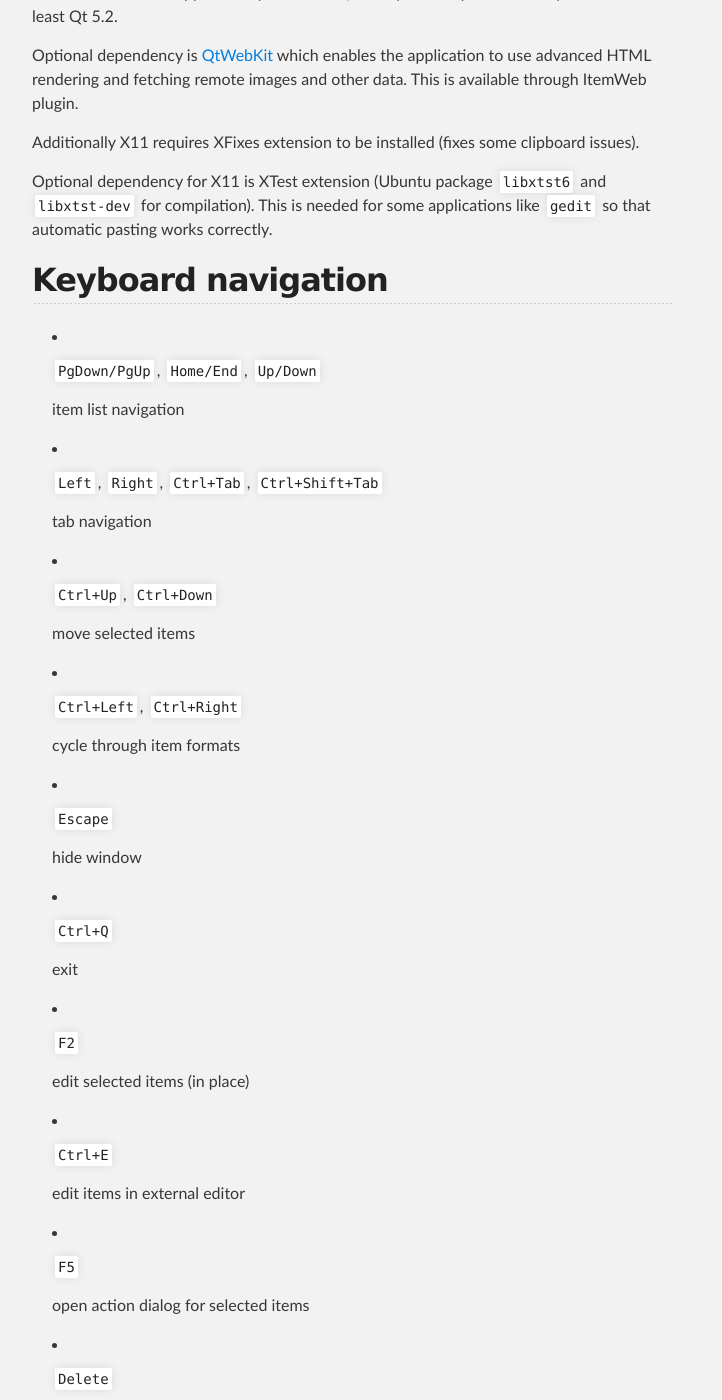
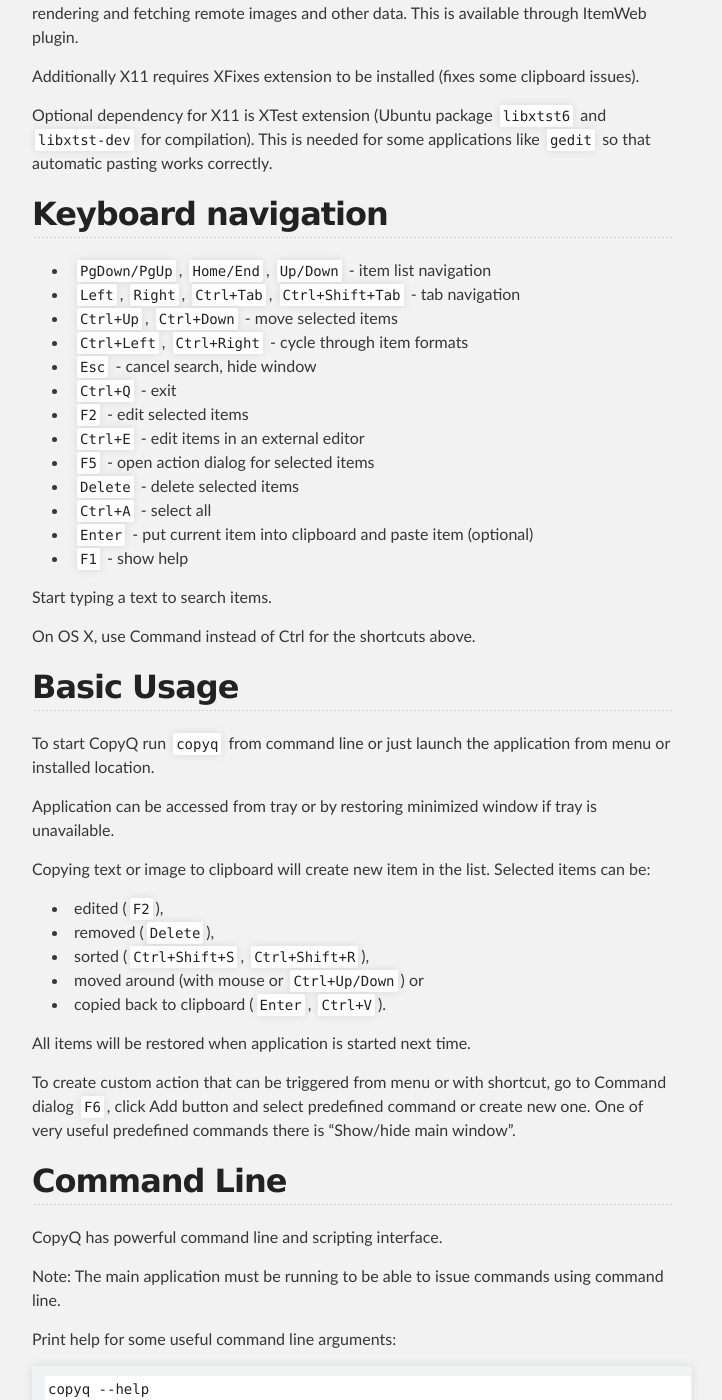
Before and after one commit to hluk/CopyQ, a Jekyll site: the page built from index.md, in a window 1280 px wide and 1400 px high, scrolled down 4631 px. Shown: the whole window, without its empty margins (288-1010 px from the left). Built offline with Jekyll 4.4.1, drawn with Linux system fonts in a browser that asks for light colours; some of the changed text lies outside the part shown.

Commit message:
Update from master

````diff
--- a/index.md
+++ b/index.md
@@ -4,8 +4,7 @@
 
 CopyQ is advanced clipboard manager with editing and scripting features.
 
-Links
------
+## Links
 
 - [Downloads](https://github.com/hluk/CopyQ/releases)
 - [Wiki](https://github.com/hluk/CopyQ/wiki)
@@ -14,8 +13,7 @@
 - [Donate](https://www.bountysource.com/teams/copyq)
 - [Scripting Reference](https://github.com/hluk/CopyQ/blob/master/src/scriptable/README.md)
 
-Overview
---------
+## Overview
 
 CopyQ monitors system clipboard and saves its content in customized tabs.
 Saved clipboard can be later copied and pasted directly into any application.
@@ -29,8 +27,7 @@
 * passed to or changed by custom commands,
 * or simply removed.
 
-Screenshots
------------
+## Screenshots
 
 ![Preview](images/application.png)
 ![Items](images/screenshot-items.png)
@@ -40,8 +37,7 @@
 ![Run Action and Create Items](images/screenshot-action.png)
 ![Open in Web Browser](images/screenshot-browser.png)
 
-Features
---------
+## Features
 
 * Support for Linux, Windows and OS X 10.9+
 * Store text, HTML, images or any other custom formats
@@ -56,18 +52,17 @@
 * Support for simple Vim-like editor and shortcuts
 * Many more features
 
-Install and Run
----------------
+## Install and Run
 
 To install CopyQ, use the binary package or installer provided for your system. For system-specific information, please see below. For unlisted systems, please follow the instructions in
 [INSTALL](https://github.com/hluk/CopyQ/blob/master/INSTALL) to build the
 application.
 
-## Windows
+### Windows
 
 On Windows you can install [Chocolatey package](https://chocolatey.org/packages/copyq).
 
-## Ubuntu
+### Ubuntu
 
 Install and keep CopyQ always up to date by running the following three commands from the terminal:
 
@@ -77,7 +72,7 @@
 $ sudo apt install copyq
 ```
 
-## Starting CopyQ
+### Starting CopyQ
 
 To start CopyQ run `copyq` command without parameters. The application main
 window is accessible by clicking on system tray icon or running `copyq toggle`.
@@ -85,16 +80,14 @@
 To exit the application select Exit from tray menu or press Ctrl-Q keys in the
 application window.
 
-Developers and Translators
--------------------------
+## Developers and Translators
 
 If you want to help with translating, fixing or writing code read
 [HACKING](https://github.com/hluk/CopyQ/blob/master/HACKING) file.
 
 [![Translations](https://hosted.weblate.org/widgets/copyq-287x66-grey.png)](https://hosted.weblate.org/engage/copyq/?utm_source=widget)
 
-Dependencies
-------------
+## Dependencies
 
 To build and run the application you'll need [Qt](https://www.qt.io/download/)
 library. To compile on OS X, you will need at least Qt 5.2.
@@ -110,66 +103,28 @@
 `libxtst-dev` for compilation). This is needed for some applications like
 `gedit` so that automatic pasting works correctly.
 
-Keyboard navigation
--------------------
-* `PgDown/PgUp`, `Home/End`, `Up/Down`
+## Keyboard navigation
 
-    item list navigation
+* `PgDown/PgUp`, `Home/End`, `Up/Down` - item list navigation
+* `Left`, `Right`, `Ctrl+Tab`, `Ctrl+Shift+Tab` - tab navigation
+* `Ctrl+Up`, `Ctrl+Down` - move selected items
+* `Ctrl+Left`, `Ctrl+Right` - cycle through item formats
+* `Esc` - cancel search, hide window
+* `Ctrl+Q` - exit
+* `F2` - edit selected items
+* `Ctrl+E` - edit items in an external editor
+* `F5` - open action dialog for selected items
+* `Delete` - delete selected items
+* `Ctrl+A` - select all
+* `Enter` - put current item into clipboard and paste item (optional)
+* `F1` - show help
 
-* `Left`, `Right`, `Ctrl+Tab`, `Ctrl+Shift+Tab`
-
-    tab navigation
-
-* `Ctrl+Up`, `Ctrl+Down`
-
-    move selected items
-
-* `Ctrl+Left`, `Ctrl+Right`
-
-    cycle through item formats
-
-* `Escape`
-
-    hide window
-
-* `Ctrl+Q`
-
-    exit
-
-* `F2`
-
-    edit selected items (in place)
-
-* `Ctrl+E`
-
-    edit items in external editor
-
-* `F5`
-
-    open action dialog for selected items
-
-* `Delete`
-
-    delete selected items
-
-* `Ctrl+A`
-
-    select all
-
-* `Enter`
-
-    put current item into clipboard
-
-* `F1`
-
-    show help
-
-Type a regular expressions (case-insensitive) to search/filter items.
+Start typing a text to search items.
 
 On OS X, use Command instead of Ctrl for the shortcuts above.
 
-Basic Usage
------------
+## Basic Usage
+
 To start CopyQ run `copyq` from command line or just launch the application from
 menu or installed location.
 
@@ -191,8 +146,7 @@
 predefined command or create new one.
 One of very useful predefined commands there is "Show/hide main window".
 
-Command Line
-------------
+## Command Line
 
 CopyQ has powerful command line and scripting interface.
 
````
Also changed, not shown: README.md.
